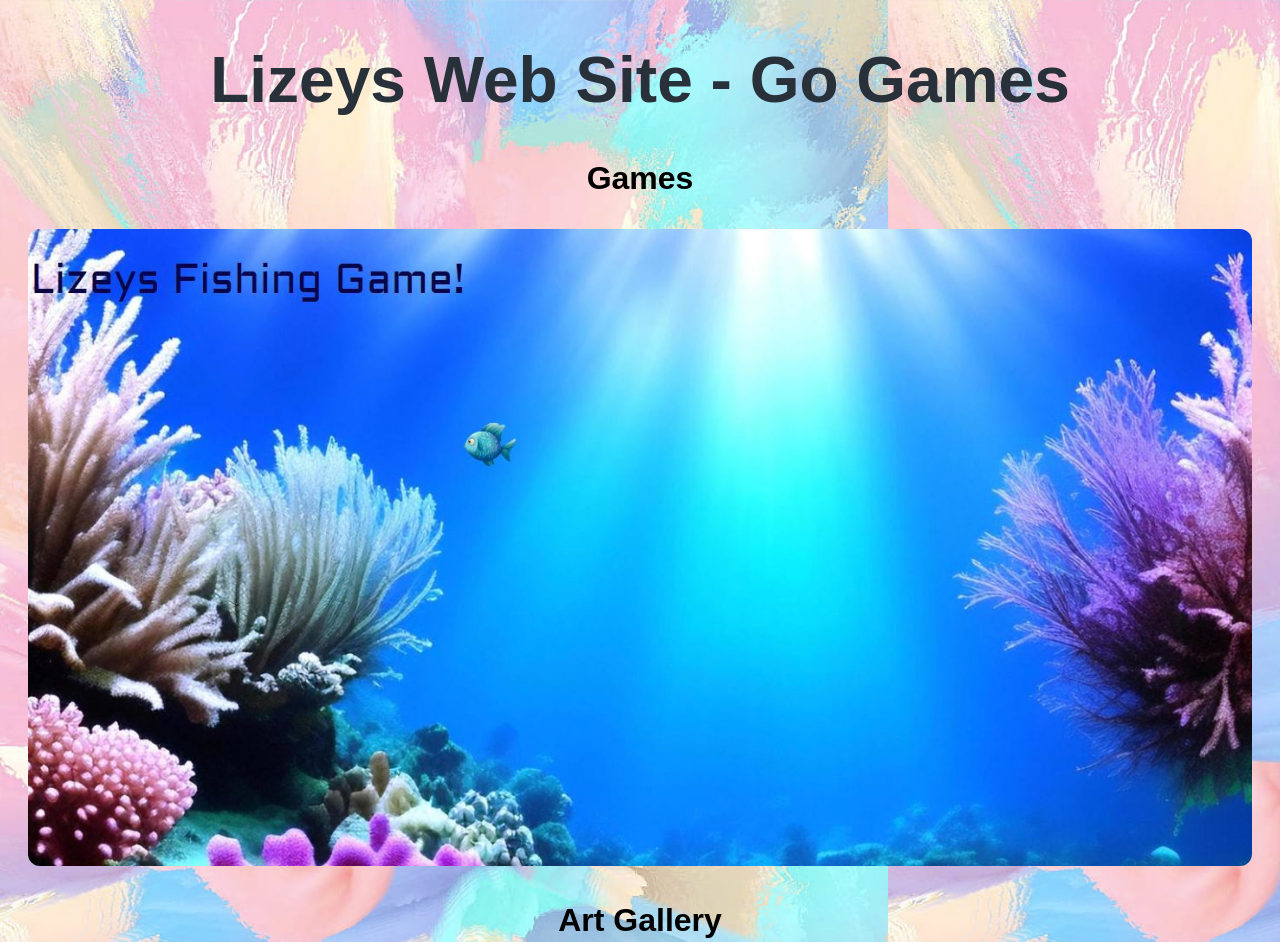
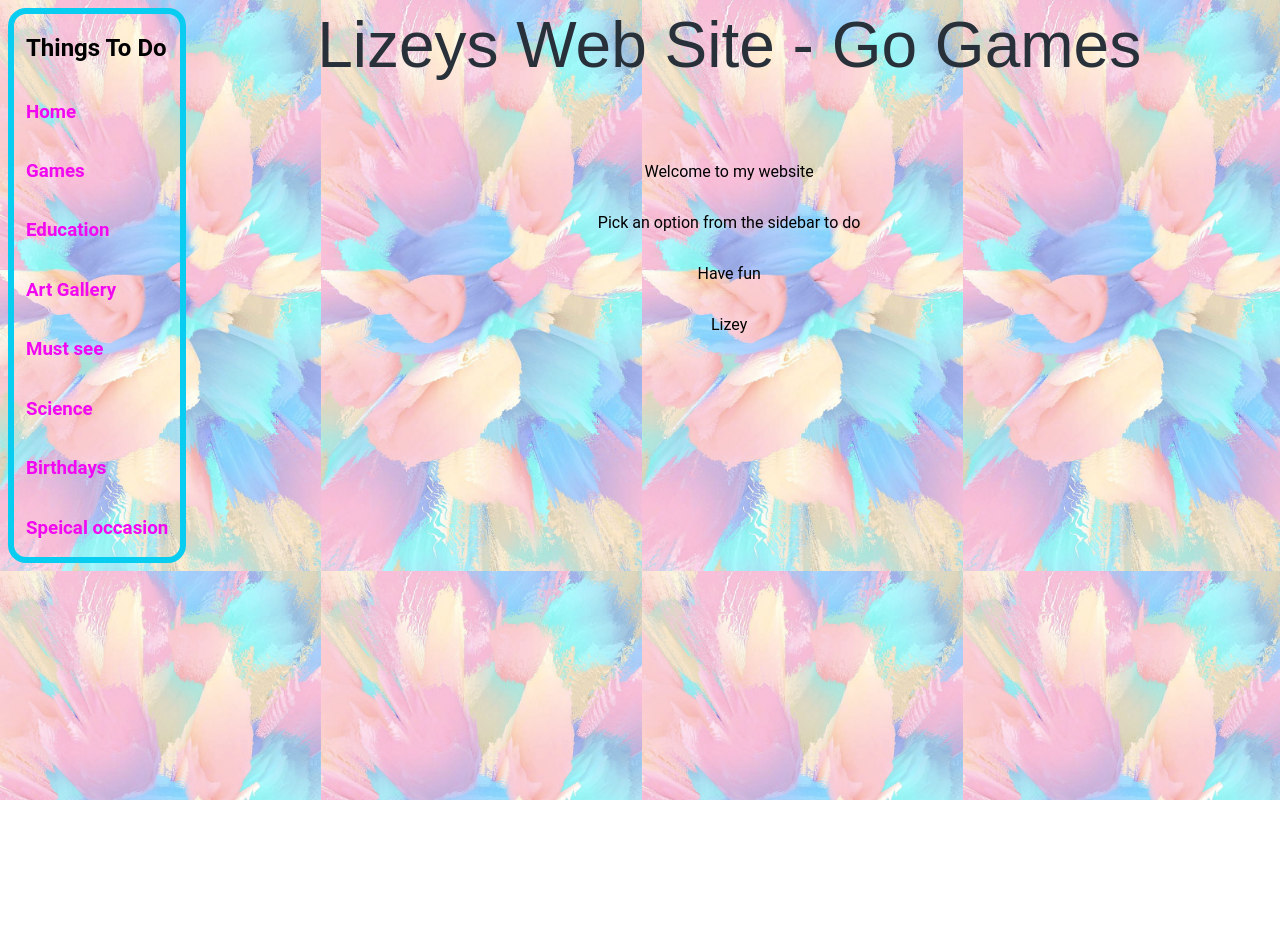
Before and after one commit to Spinksy/gogames, a website: page index.html in a window 1280 px wide. Shown: the top 942 px of the page. After the commit the page ends 800 px from the top, so only its background shows below. Drawn offline with Linux system fonts and the light colour scheme.

Commit message:
Add sidebar

```diff
--- a/index.html
+++ b/index.html
@@ -1,5 +1,6 @@
 <!DOCTYPE html>
 <html lang="en">
+
 <head>
     <meta charset="UTF-8">
     <meta name="viewport" content="width=device-width, initial-scale=1.0">
@@ -7,26 +8,59 @@
     <link rel="icon" type="image/x-icon" href="./favicon.ico">
     <link rel="stylesheet" href="style.css" />
 </head>
+
 <body>
-    <h1>Lizeys Web Site - Go Games</h1>
+
+    <div class="page-container">
+        <div class="sidebar">
+            <h2>Things To Do</h2>
+            <h3 onclick="goToPage('home-page')">Home</h3>
+            <h3 onclick="goToPage('games-page')">Games</h3>
+            <h3>Education</h3>
+            <h3 onclick="goToPage('art-gallery-page')">Art Gallery</h3>
+            <h3>Must see</h3>
+            <h3>Science</h3>
+            <h3>Birthdays</h3>
+            <h3>Speical occasion</h3>
+        </div>
+        <div class="main">
+
+            <span class="page-heading">Lizeys Web Site - Go Games</span>
 
             <!-- <div class="image-container">
                 <img src="HappyEaster.gif" alt="" srcset="">
             </div> -->
 
-    <h3>Games</h3>
+            <div id="home-page" style="display: flex; flex-direction: column; align-items: center;">
+                <p>Welcome to my website</p>
+                <p>Pick an option from the sidebar to do</p>
+                <p>Have fun</p>
+                <p>Lizey</p>
+            </div>
+
+
+            <div id="games-page" style="display: none;">
+                <!-- <h3>Games</h3> -->
                 <div class="games-container">
                     <a href="fishing-game/index.html">
                         <img src="fishing-game.jpg" alt="">
                     </a>
 
                 </div>
+            </div>
 
-    <h3>Art Gallery</h3>
+            <div id="art-gallery-page" style="display: none;">
+                <!-- <h3>Art Gallery</h3> -->
                 <div class="art-gallery">
                     <img src="allpickle.jpg">
                     <img src="catdog.jpeg" alt="">
                 </div>
+            </div>
+        </div>
+
+    </div>
+
+
 
     <!-- <div class="cloud-character">
         <img src="./georgie.png" alt="">
@@ -38,6 +72,33 @@
         <img class="cloud" src="./cloud.png" alt="">
     </div> -->
 
+    <script>
+        function goToPage(page) {
 
+            console.log('page', page)
+
+            const homePage = document.getElementById("home-page");
+            const gamesPage = document.getElementById("games-page");
+            const artGalleryPage = document.getElementById("art-gallery-page");
+
+            if(page === 'home-page') {
+                homePage.style.display = 'flex';
+                gamesPage.style.display = 'none';
+                artGalleryPage.style.display = 'none';
+
+            }
+            else if(page === 'games-page') {
+                homePage.style.display = 'none';
+                gamesPage.style.display = 'flex';
+                artGalleryPage.style.display = 'none';
+            }
+            else {
+                homePage.style.display = 'none';
+                gamesPage.style.display = 'none';
+                artGalleryPage.style.display = 'flex';
+            }
+        }
+    </script>
 </body>
+
 </html>
--- a/style.css
+++ b/style.css
@@ -1,20 +1,45 @@
 body {
     background-image: url('pastelbackground.jpg');
     background-size: contain;
+    font-family: 'Roboto';
 }
 
-h1 {
+.page-container {
+    display: flex;
+}
+
+.page-container .sidebar {
+    border: 6px solid rgb(8, 205, 240);
+    border-radius: 18px;
+    padding-left: 12px;
+    padding-right: 12px;
+    display: flex;
+    flex-direction: column;
+}
+
+.page-container .sidebar h3 {
+    cursor: pointer;
+    color: rgb(241, 8, 241);
+}
+
+.page-container .sidebar h3:hover {
+    color: turquoise;
+}
+
+.page-container .main {
+    flex: 1;
+}
+
+.page-heading {
+    display: block;
     text-align: center;
     color: #283039;
     font-family:Arial, Helvetica, sans-serif;
     font-size: 64px;
+    font-weight: 500;
+    margin-bottom: 64px;
 }
 
-h3 {
-    font-size: 32px;
-    font-family:Arial, Helvetica, sans-serif;
-    text-align: center;
-}
 
 img {
     border-radius: 12px;
@@ -31,7 +56,8 @@ img {
 
 .games-container {
     img {
-        max-width: 1224px;
+        height: 80px;
+        width: 80px;
     }
 }
 
```
Lines whose indentation alone changed are shown as unchanged.
